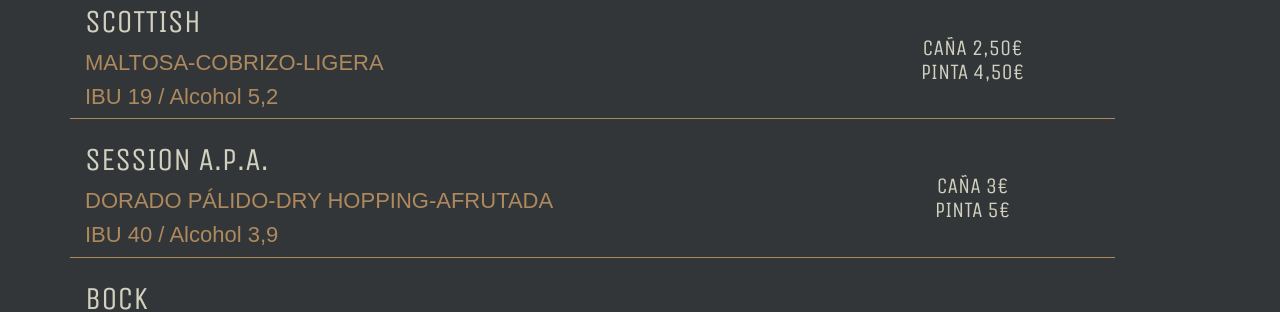
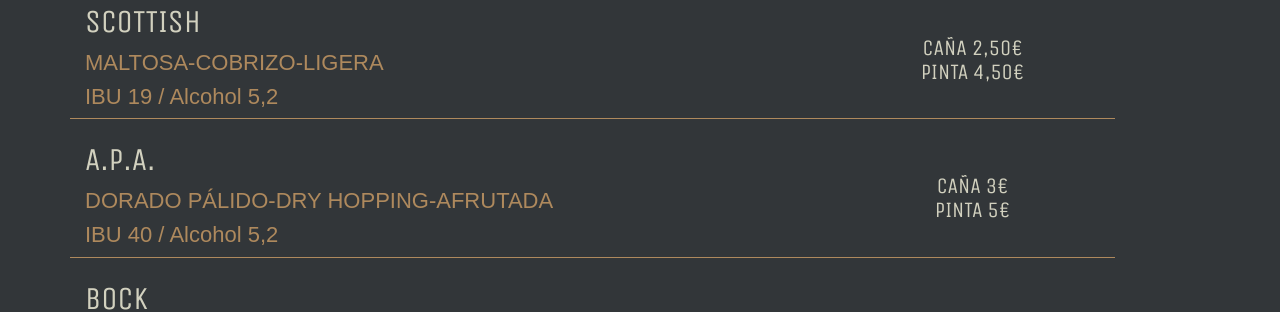
Before and after one commit to ibizaservices/pucara, a website: page index.html in a window 1280 px wide. Shown: the part 1028-1340 px from the top of the page. Drawn offline with nearby package versions, Linux system fonts and the light colour scheme.

Commit message:
Add files via upload

```diff
--- a/index.html
+++ b/index.html
@@ -274,9 +274,9 @@ body {
 
 <div class="row">
       <div class="col-8">
-         <h2>SESSION A.P.A. </h2>
+         <h2>A.P.A. </h2>
          <h3>DORADO PÁLIDO-DRY HOPPING-AFRUTADA</h3>
-         <h3>IBU 40 / Alcohol 3,9</h3>
+         <h3>IBU 40 / Alcohol 5,2</h3>
       </div>
       <div class="col-3 text-center justify-content-center align-self-center">
           <div class="precio_cerveza">CAÑA 3€ <br>PINTA 5€ </div>
```
Also changed, not shown: menu_en.html (+2 -2 lines).
